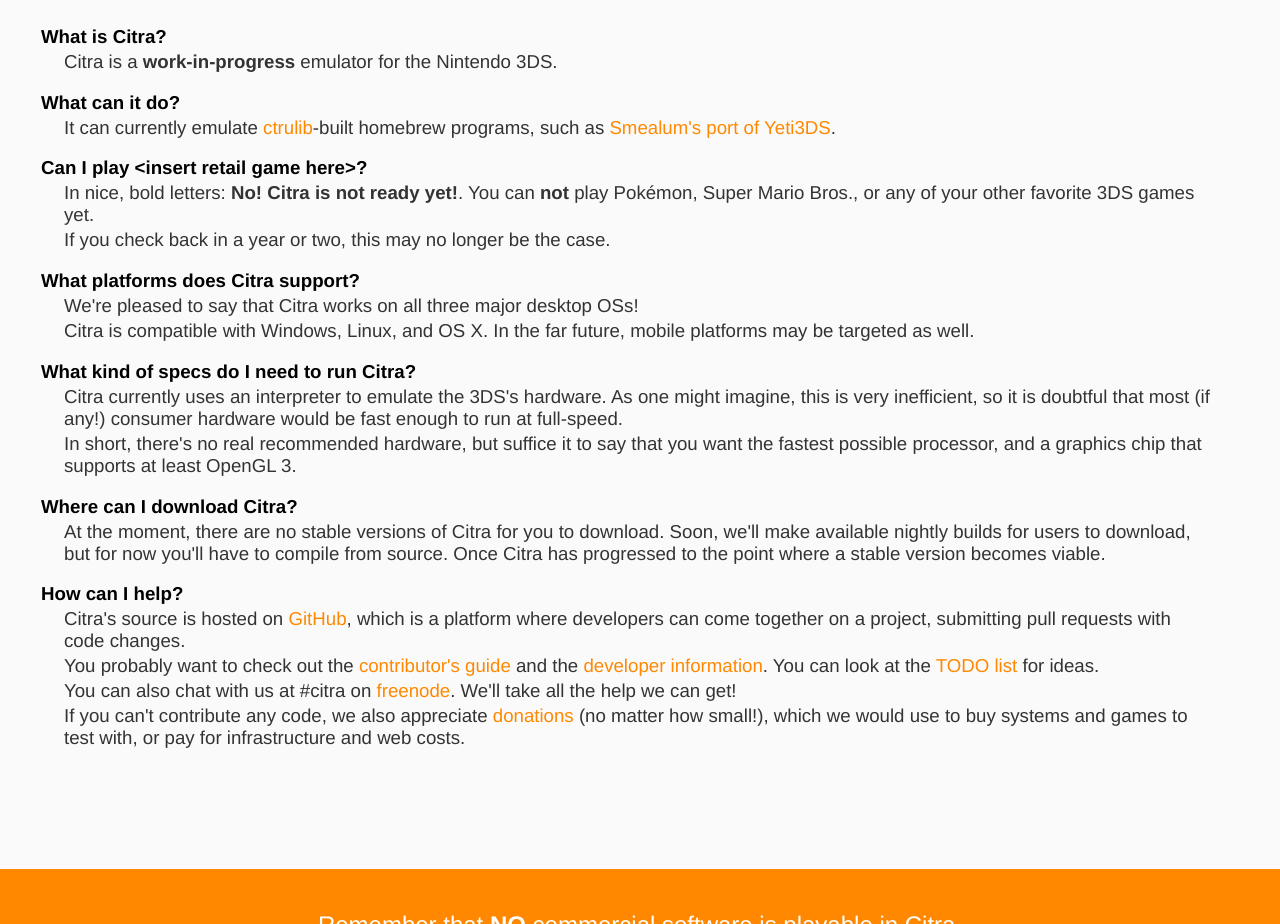
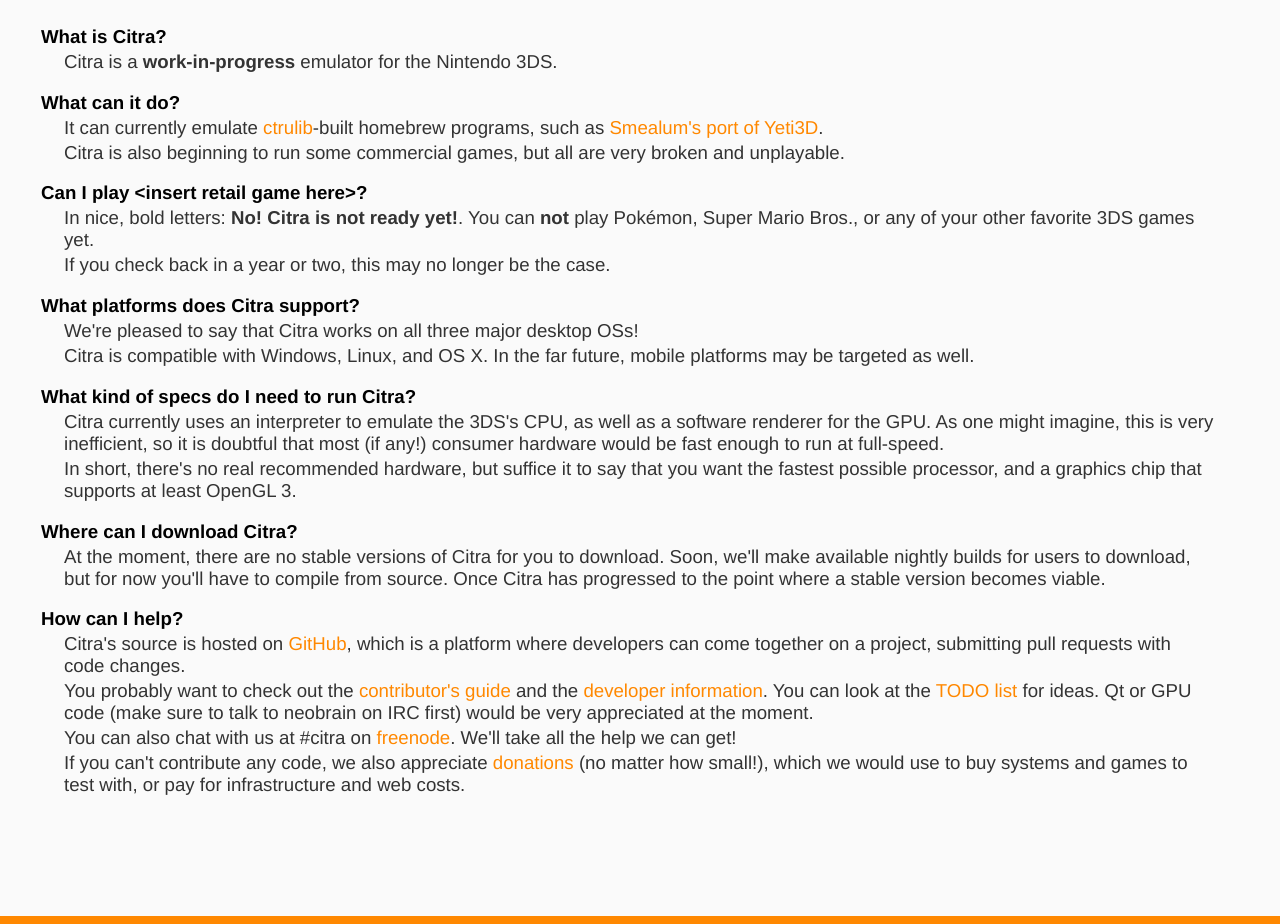
Before and after one commit to citra-emu/citra-emu.github.io, a plain HTML site: page index.html in a window 1280 px wide. Shown: the part 2741-3665 px from the top of the page. Drawn offline with nearby package versions, Linux system fonts and the light colour scheme.

Commit message:
Add some more details to the FAQ

```diff
--- a/index.html
+++ b/index.html
@@ -90,7 +90,8 @@
             <p>Citra is a <b>work-in-progress</b> emulator for the Nintendo 3DS.</p>
 
             <h3>What can it do?</h3>
-            <p>It can currently emulate <a href="https://github.com/smealum/ctrulib">ctrulib</a>-built homebrew programs, such as <a href="https://github.com/smealum/yeti3DS">Smealum's port of Yeti3DS</a>.</p>
+            <p>It can currently emulate <a href="https://github.com/smealum/ctrulib">ctrulib</a>-built homebrew programs, such as <a href="https://github.com/smealum/yeti3DS">Smealum's port of Yeti3D</a>.</p>
+            <p>Citra is also beginning to run some commercial games, but all are very broken and unplayable.</p>
 
             <h3>Can I play &lt;insert retail game here&gt;?</h3>
             <p>In nice, bold letters: <b>No! Citra is not ready yet!</b>. You can <b>not</b> play Pokémon, Super Mario Bros., or any of your other favorite 3DS games yet. </p>
@@ -101,7 +102,7 @@
             <p>Citra is compatible with Windows, Linux, and OS X. In the far future, mobile platforms may be targeted as well.</p>
 
             <h3>What kind of specs do I need to run Citra?</h3>
-            <p>Citra currently uses an interpreter to emulate the 3DS's hardware. As one might imagine, this is very inefficient, so it is doubtful that most (if any!) consumer hardware would be fast enough to run at full-speed.</p>
+            <p>Citra currently uses an interpreter to emulate the 3DS's CPU, as well as a software renderer for the GPU. As one might imagine, this is very inefficient, so it is doubtful that most (if any!) consumer hardware would be fast enough to run at full-speed.</p>
             <p>In short, there's no real recommended hardware, but suffice it to say that you want the fastest possible processor, and a graphics chip that supports at least OpenGL 3.</p>
 
             <h3>Where can I download Citra?</h3>
@@ -109,7 +110,7 @@
 
             <h3>How can I help?</h3>
             <p>Citra's source is hosted on <a href="https://github.com/citra-emu/citra">GitHub</a>, which is a platform where developers can come together on a project, submitting pull requests with code changes.</p>
-            <p>You probably want to check out the <a href="https://github.com/citra-emu/citra/blob/master/CONTRIBUTING.md">contributor's guide</a> and the <a href="https://github.com/citra-emu/citra/wiki/Developer-Information">developer information</a>. You can look at the <a href="https://docs.google.com/document/d/1SWIop0uBI9IW8VGg97TAtoT_CHNoP42FzYmvG1F4QDA">TODO list</a> for ideas.</p>
+            <p>You probably want to check out the <a href="https://github.com/citra-emu/citra/blob/master/CONTRIBUTING.md">contributor's guide</a> and the <a href="https://github.com/citra-emu/citra/wiki/Developer-Information">developer information</a>. You can look at the <a href="https://docs.google.com/document/d/1SWIop0uBI9IW8VGg97TAtoT_CHNoP42FzYmvG1F4QDA">TODO list</a> for ideas. Qt or GPU code (make sure to talk to neobrain on IRC first) would be very appreciated at the moment.</p>
             <p>You can also chat with us at #citra on <a href="https://webchat.freenode.net">freenode</a>. We'll take all the help we can get!</p>
             <p>If you can't contribute any code, we also appreciate <a href="https://www.paypal.com/cgi-bin/webscr?cmd=_s-xclick&hosted_button_id=K899FANUJ2ZXW">donations</a> (no matter how small!), which we would use to buy systems and games to test with, or pay for infrastructure and web costs.</p>
 
```
